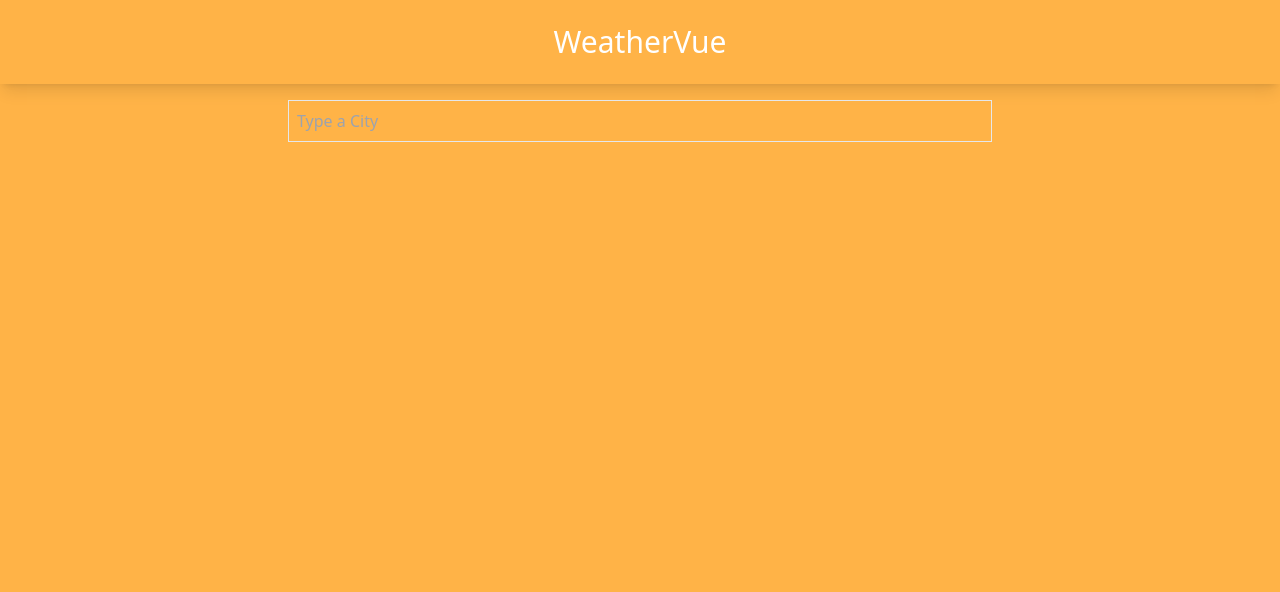
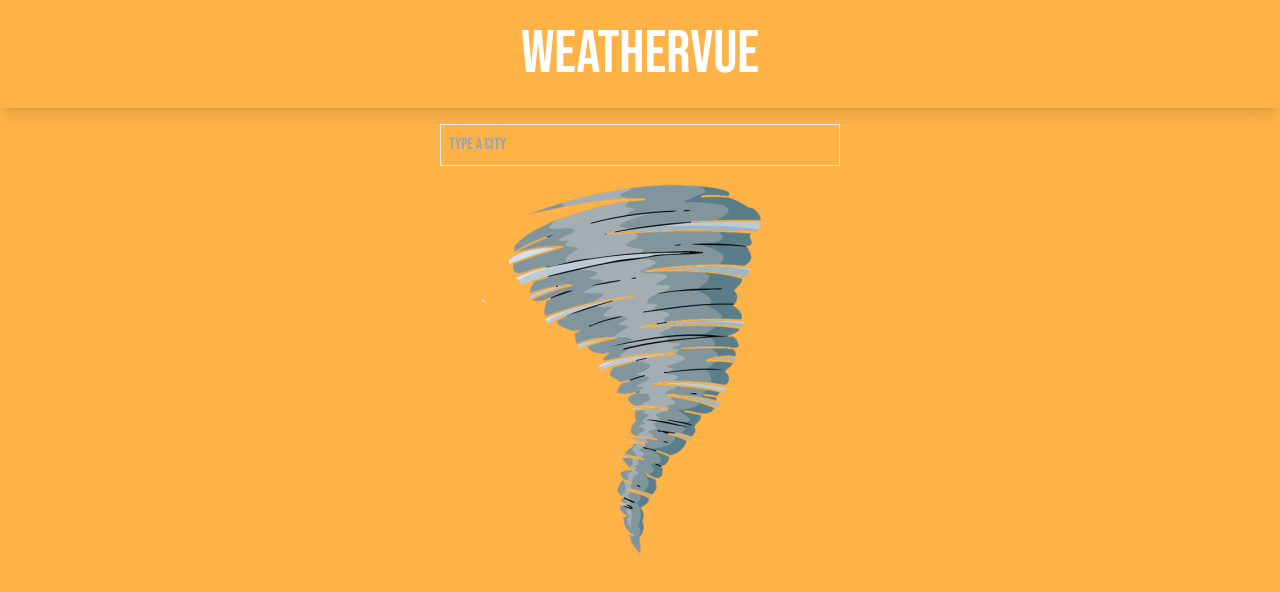
Before and after one commit to tamistyping/weatherVue-app, a Vue app: page / in a window 1280 px wide. Shown: the top 592 px of the page. Built offline with nearby package versions, Linux system fonts and the light colour scheme.

Commit message:
visual tornado update

```diff
--- a/index.html
+++ b/index.html
@@ -6,6 +6,9 @@
     <meta name="viewport" content="width=device-width, initial-scale=1.0">
     <title>WeatherVue</title>
     <link rel="stylesheet" href="https://cdnjs.cloudflare.com/ajax/libs/font-awesome/6.5.1/css/all.min.css" integrity="sha512-DTOQO9RWCH3ppGqcWaEA1BIZOC6xxalwEsw9c2QQeAIftl+Vegovlnee1c9QX4TctnWMn13TZye+giMm8e2LwA==" crossorigin="anonymous" referrerpolicy="no-referrer" />
+    <link rel="preconnect" href="https://fonts.googleapis.com">
+<link rel="preconnect" href="https://fonts.gstatic.com" crossorigin>
+<link href="https://fonts.googleapis.com/css2?family=Bebas+Neue&family=IBM+Plex+Mono:ital,wght@0,100;0,200;0,300;0,400;0,500;0,600;0,700;1,100;1,200;1,300;1,400;1,500;1,600;1,700&family=Lemon&family=Space+Grotesk:wght@300..700&display=swap" rel="stylesheet">
   </head>
   <body>
     <div id="app"></div>
--- a/src/assets/tailwind.css
+++ b/src/assets/tailwind.css
@@ -1,3 +1,9 @@
 @tailwind base;
 @tailwind components;
 @tailwind utilities;
+
+@layer base {
+    html {
+        font-family: "Bebas Neue";
+    }
+}
--- a/src/components/AsyncCityView.vue
+++ b/src/components/AsyncCityView.vue
@@ -1,13 +1,16 @@
 <template>
     <div class="flex flex-col flex-1 items-center">
         <div class="flex flex-col items-center text-white py-10">
-            <h1 class="text-3xl mb-3">{{ route.params.city }}</h1>
-            <p>{{ getDayOfWeek() }}</p>
-            <img :src="`https://openweathermap.org/img/wn/${weatherData.weather[0].icon}@2x.png`" alt="icon">
-            <p class="text-6xl mb-5">{{ Math.round(weatherData.main.temp) }}&deg;</p>
+            <p class="text-2xl drop-shadow-md text-black">{{ getDayOfWeek() }}</p>
+            <div class="flex items-center">
+                <h1 class="text-5xl mb-3 text-white drop-shadow-md">{{ route.params.city }}</h1>
+                <img class="mb-6" :src="`https://openweathermap.org/img/wn/${weatherData.weather[0].icon}@2x.png`" alt="icon">
+            </div>
+            <p class="text-5xl mb-5 drop-shadow-lg">{{ Math.round(weatherData.main.temp) }}&deg; / {{
+                weatherData.weather[0].description }}</p>
         </div>
         <hr class="border-white border-opacity-10 border w-full">
-        <router-link to="/" class="bg-white p-2">Back to Search!</router-link>
+        <router-link to="/" class="bg-white p-1.5 mt-3">Back to Search!</router-link>
     </div>
 </template>
 
@@ -31,7 +34,7 @@ const getWeatherData = async () => {
     }
 
 const getDayOfWeek = () => {
-    const options = { weekday: 'short' };
+    const options = { weekday: 'long' };
     const dayOfWeek = new Date().toLocaleDateString('en-GB', options);
     return dayOfWeek;
 }
--- a/src/components/SiteNavigation.vue
+++ b/src/components/SiteNavigation.vue
@@ -3,7 +3,7 @@
         <nav class="flex items-center justify-center text-white py-6">
             <RouterLink :to="{ name: 'home' }" class="flex items-center gap-3">
                 <div class="flex flex-col items-center">
-                    <p class="text-3xl">WeatherVue</p>
+                    <p class="text-6xl">WeatherVue</p>
                 </div>
             </RouterLink>
         </nav>
--- a/src/views/HomeView.vue
+++ b/src/views/HomeView.vue
@@ -2,6 +2,8 @@
 import { ref } from "vue"
 import axios from "axios"
 import { useRouter } from "vue-router";
+
+import tornadoImage from '@/assets/tornado.png'
 
 const router = useRouter()
 const showCity = (searchResult) => {
@@ -44,10 +46,12 @@ const getSearchResults = () => {
 
 <template>
   <main class="container text-white">
-    <div class="pt-4 mb-8 relative">
-      <input type="text" v-model="searchQuery" @input="getSearchResults" placeholder="Type a City" class="py-2 px-2 w-full bg-transparent
-      border focus:border-weather-secondary focus:outline-none">
-      <ul class="absolute bg-weather-secondary text-white w-full shadow-md py-2 px-1 top-[66]" v-if="searchResults">
+    <div class="pt-4 mb-8 relative flex flex-col items-center">
+      <div class="flex justify-center">
+        <input type="text" v-model="searchQuery" @input="getSearchResults" style="width: 50vmin;" placeholder="Type a City" class="py-2 px-2 bg-transparent border focus:border-weather-secondary focus:outline-none">
+      </div>
+      <div class="flex justify-center">
+        <ul style="width: 50vmin;" class="absolute bg-weather-secondary text-white shadow-md py-2 px-1 top-[66]" v-if="searchResults">
           <p v-if="searchError">This city doesn't exist. Please try again.</p>
           <p v-if="!serverError && searchResults.length === 0">No results 😞 Try another city close by!</p>
           <template v-else>
@@ -61,5 +65,22 @@ const getSearchResults = () => {
           </template>
         </ul>
       </div>
+      <img class="mt-4 tornado-animation" :src="tornadoImage" alt="tornado">
+    </div>
   </main>
 </template>
+
+<style scoped>
+@keyframes moveOffScreen {
+  0% {
+    transform: translateX(-70vw);
+  }
+  100% {
+    transform: translateX(70vw);
+  }
+}
+
+.tornado-animation {
+  animation: moveOffScreen 5s linear infinite; /* Adjust the duration and timing function as needed */
+}
+</style>
--- a/tailwind.config.js
+++ b/tailwind.config.js
@@ -7,8 +7,9 @@ module.exports = {
         "weather-secondary": "#282C35"
       },
     },
+
     fontFamily: {
-      Arial: ["Arial, sans-serif"]
+      Bebas: ["Bebas Neue, sans-serif"]
     },
     container: {
       padding: "2rem",
```
Also changed, not shown: src/assets/tornado.png (added). Lines whose indentation alone changed are shown as unchanged.
